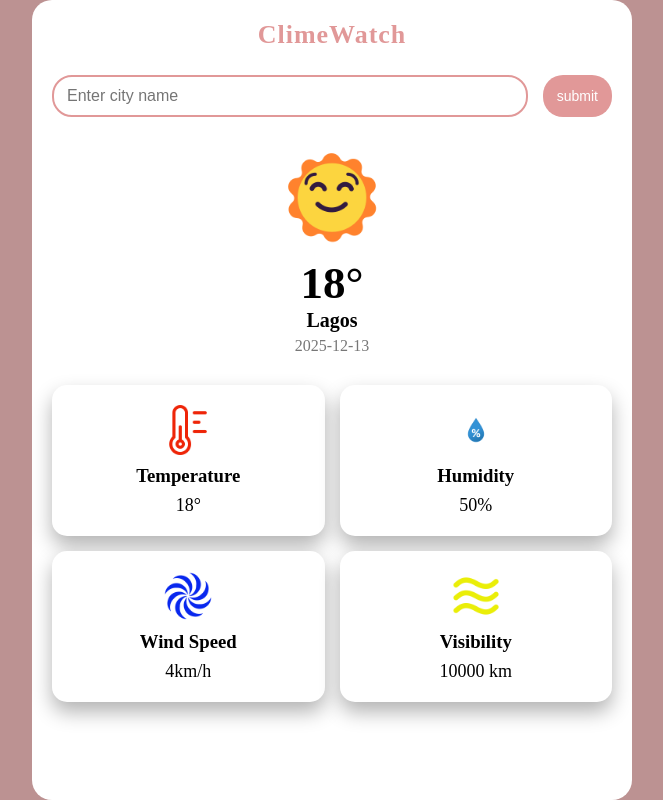
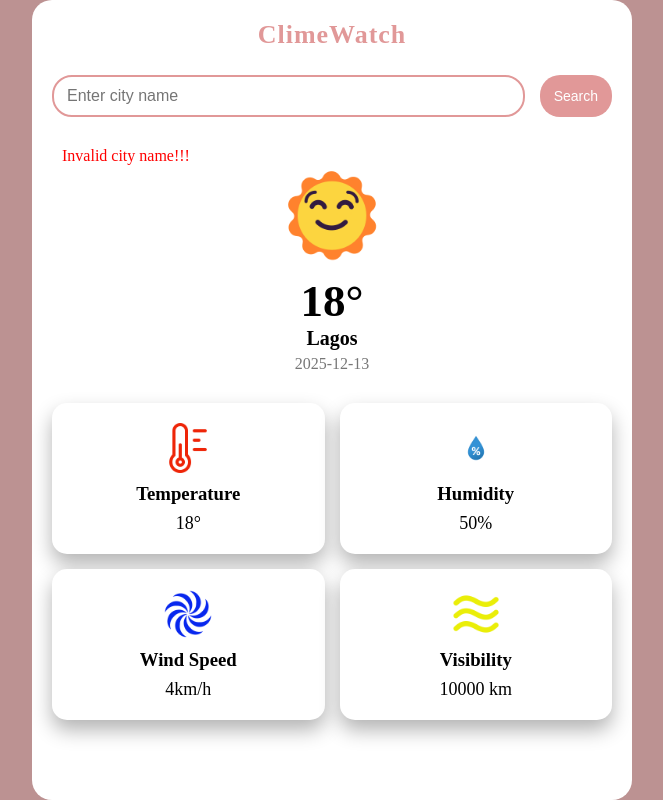
Before and after one commit to Esstargirly/ClimeWatch, a plain HTML site: page index.html in a window 1280 px wide. Shown: the whole page, without its empty margins (308-971 px from the left). Drawn offline with Linux system fonts and the light colour scheme.

Commit message:
updated html and css

```diff
--- a/index.html
+++ b/index.html
@@ -13,7 +13,10 @@
 
         <div class="search">
             <input type="search" name="" id="" placeholder="Enter city name">
-            <button class="btn">submit</button>
+            <button class="btn">Search</button>
+        </div>
+        <div class="error">
+            <p>Invalid city name!!!</p>
         </div>
 
         <div class="main">
@@ -49,5 +52,7 @@
             </div>
         </div>
     </div>
+
+    <script type="module" src="script.js"></script>
 </body>
 </html>
--- a/style.css
+++ b/style.css
@@ -95,3 +95,11 @@ body{
     margin-top: 8px;
     font-size: 18px;
 }
+.error{
+    text-align: left;
+    margin-left: 10px;
+    font-size: 16px;
+    margin-top: 10px;
+    color: red;
+    /* display: none; */
+}
```
